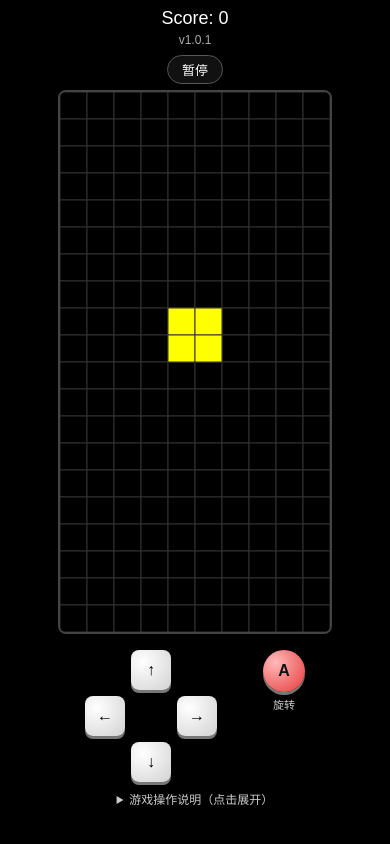
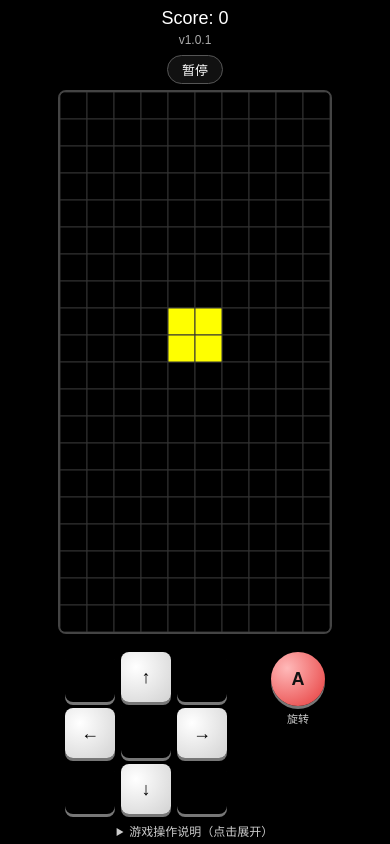
Before and after one commit to parchmentl/webgame, a plain HTML site: page tetris/index.html in a window 390 px wide. Drawn offline with Linux system fonts and the light colour scheme.

Commit message:
手机按钮样式优化

```diff
--- a/tetris/index.html
+++ b/tetris/index.html
@@ -140,17 +140,18 @@ canvas{
         margin:6px auto;
     }
     #controls{
-        width:220px;
-        margin-top:10px;
+        width:260px;
+        margin-top:12px;
     }
     .btn{
-        width:40px;
-        height:40px;
-        font-size:16px;
+        width:50px;
+        height:50px;
+        font-size:18px;
+        box-shadow:0 3px 0 #777;
     }
     .action-btn{
-        width:42px;
-        height:42px;
+        width:54px;
+        height:54px;
     }
 }
 
```
